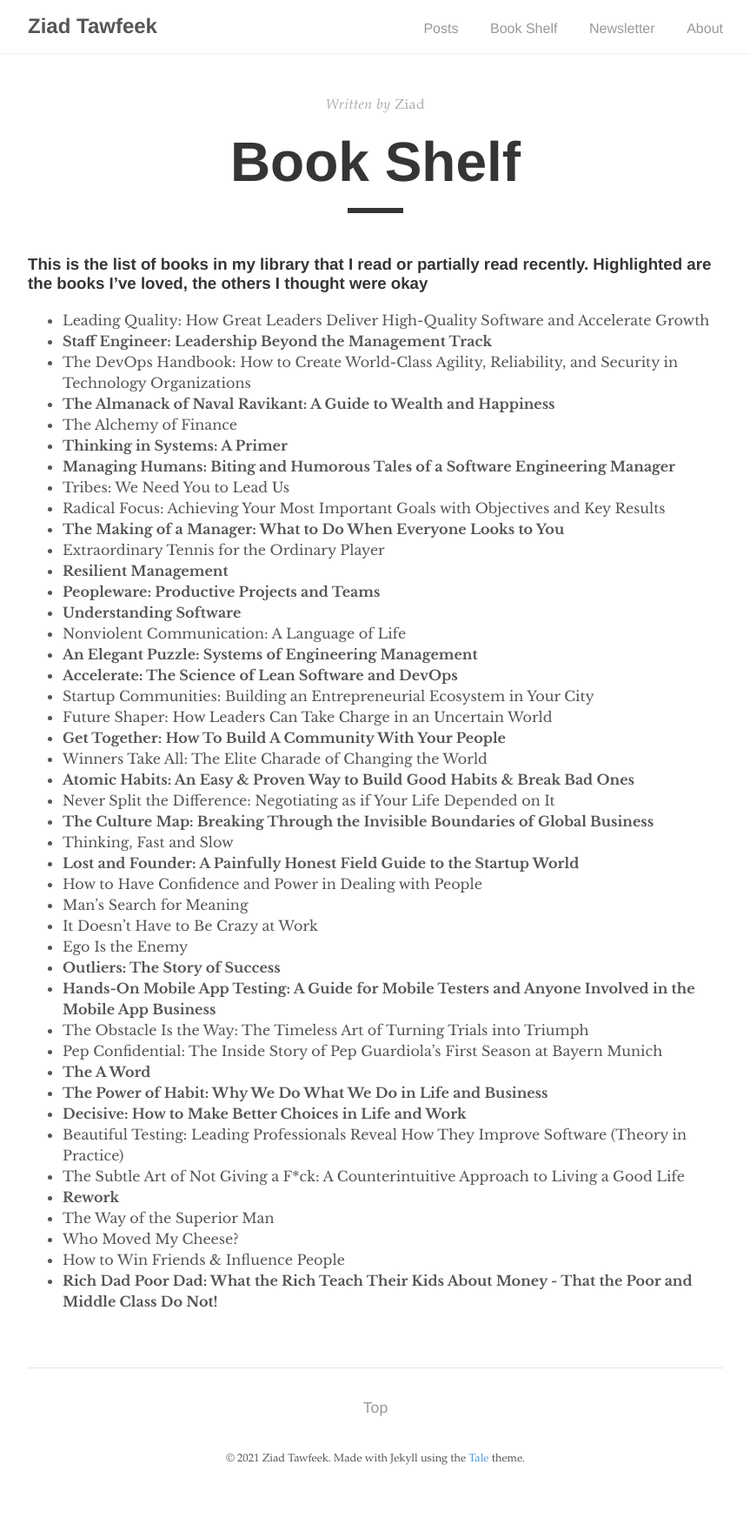
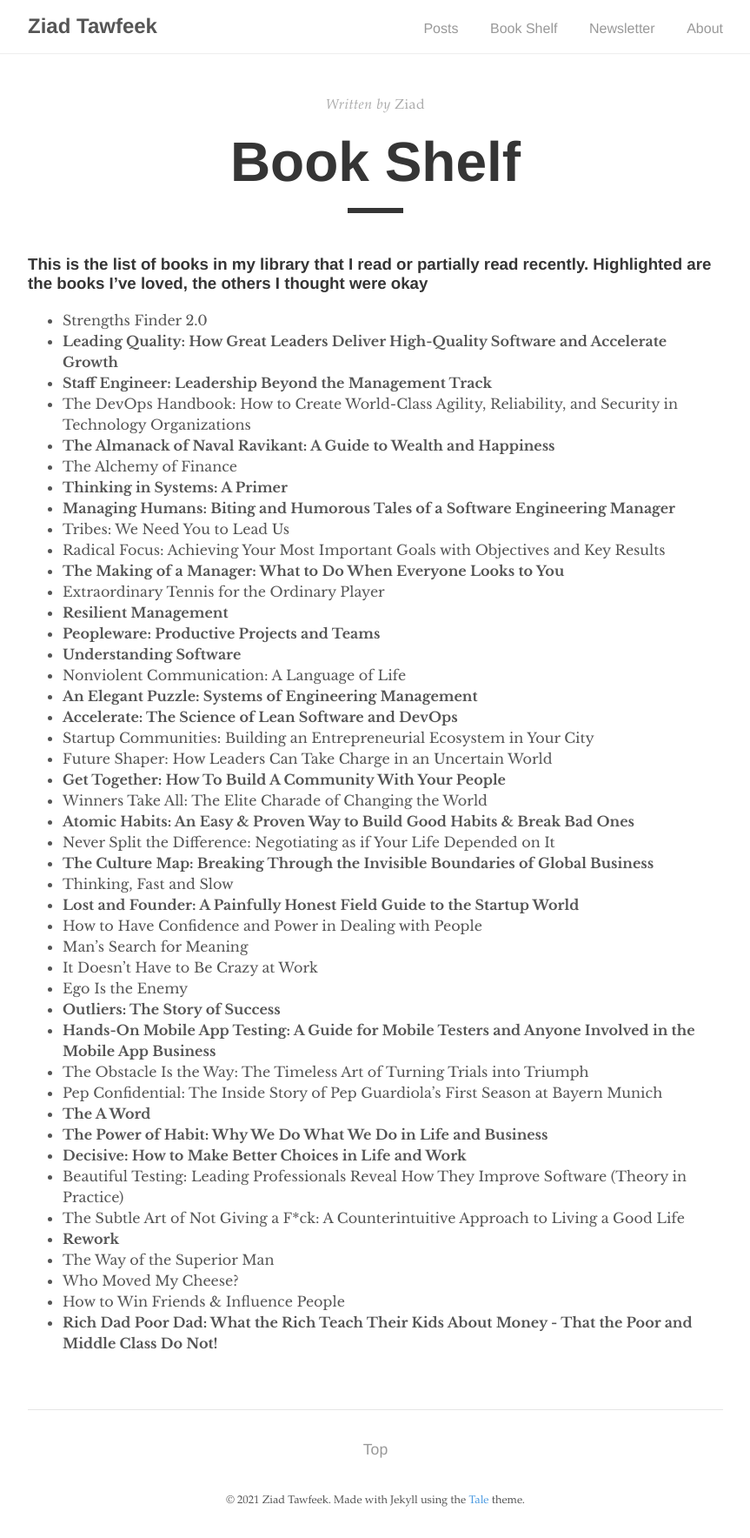
Before and after one commit to ziadtawfeek/web, a Jekyll site: the page built from _pages/book-shelf.md, in a window 1280 px wide. Shown: the whole page at 87% size, without its empty margins (208-1071 px from the left). Built offline with Jekyll 4.4.1, drawn with Linux system fonts in a browser that asks for light colours; before the commit the page ends 1720 px from its top, so only the background shows below that.

Commit message:
Update book-shelf.md

```diff
--- a/_pages/book-shelf.md
+++ b/_pages/book-shelf.md
@@ -7,7 +7,8 @@ permalink: /book-shelf/
 
 ### This is the list of books in my library that I read or partially read recently. Highlighted are the books I’ve loved, the others I thought were okay
 
-- Leading Quality: How Great Leaders Deliver High-Quality Software and Accelerate Growth
+- Strengths Finder 2.0
+- **Leading Quality: How Great Leaders Deliver High-Quality Software and Accelerate Growth**
 - **Staff Engineer: Leadership Beyond the Management Track**
 - The DevOps Handbook: How to Create World-Class Agility, Reliability, and Security in Technology Organizations
 - **The Almanack of Naval Ravikant: A Guide to Wealth and Happiness**
```
